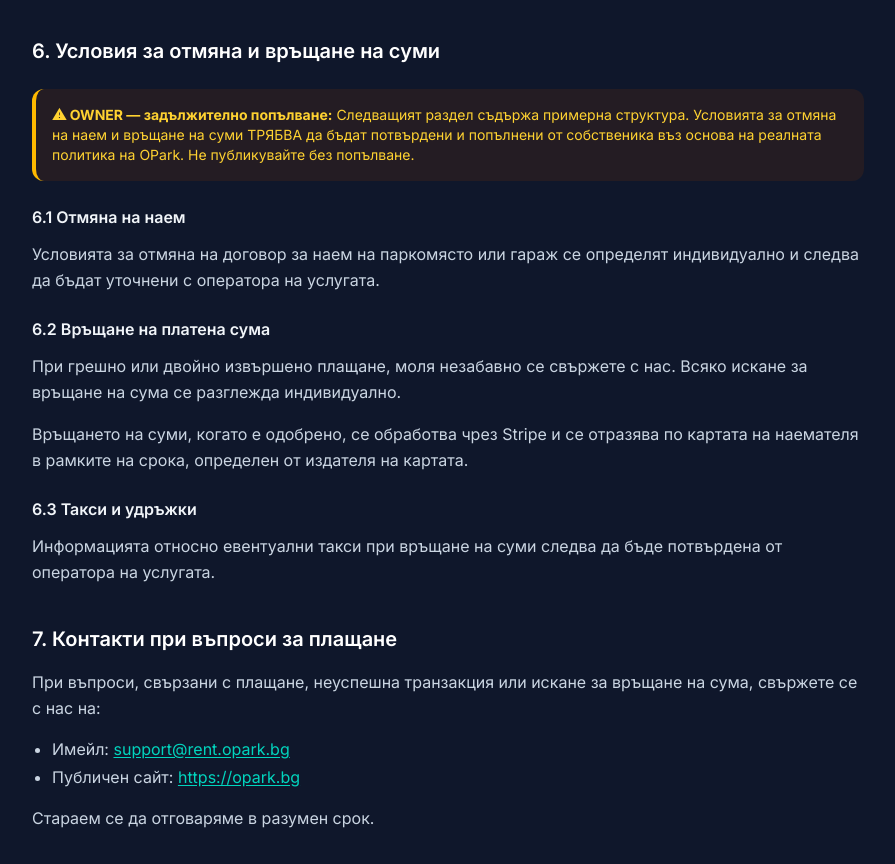
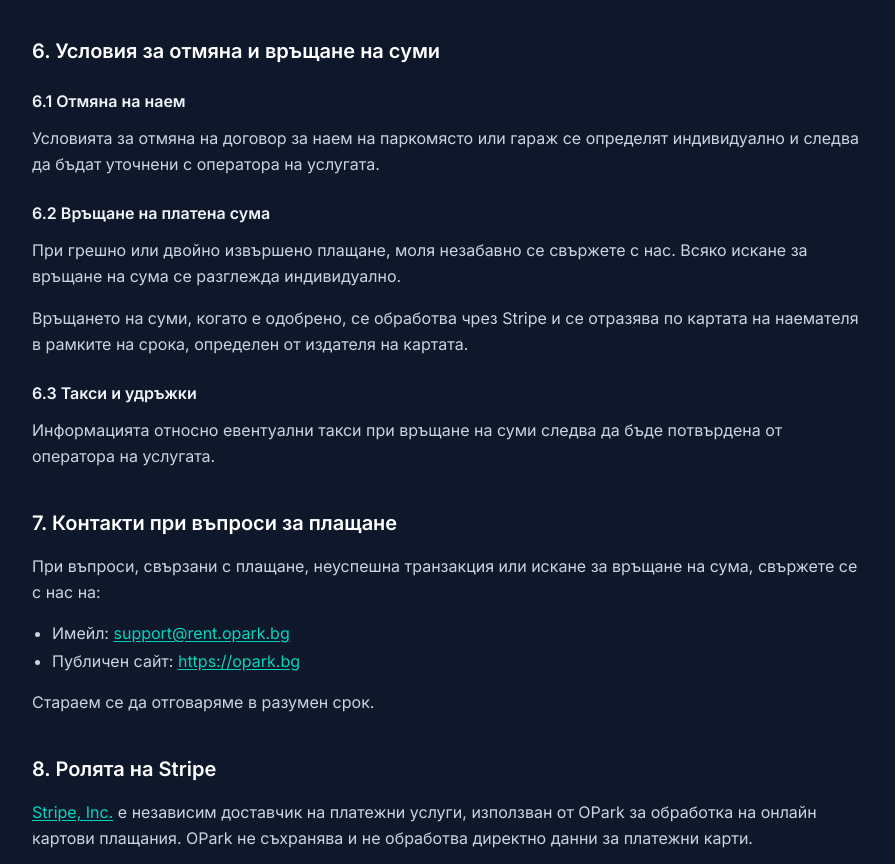
Before and after one commit to nosorrow/opark, a website built with Vite: page plashtaniya-i-vrashtane.html in a window 1280 px wide. Shown: the part 1523-2387 px from the top of the page, without its empty margins (192-1087 px from the left). Built offline with nearby package versions, Linux system fonts and the light colour scheme.

```diff
--- a/plashtaniya-i-vrashtane.html
+++ b/plashtaniya-i-vrashtane.html
@@ -140,7 +140,6 @@
           потребителя за причината.
         </p>
         <p>
-          <!-- ⚠ OWNER: Do you send email confirmations to tenants after payment? -->
           При въпроси относно статуса на дадено плащане, моля свържете се с нас (вж. раздел 7).
         </p>
 
@@ -155,22 +154,16 @@
 
         <h2>6. Условия за отмяна и връщане на суми</h2>
 
-        <div class="warning">
-          <strong>⚠ OWNER — задължително попълване:</strong> Следващият раздел съдържа примерна структура.
-          Условията за отмяна на наем и връщане на суми ТРЯБВА да бъдат потвърдени и попълнени от
-          собственика въз основа на реалната политика на OPark. Не публикувайте без попълване.
-        </div>
-
         <h3>6.1 Отмяна на наем</h3>
         <p>
-          <!-- ⚠ OWNER: Describe cancellation policy — can tenants cancel? what are the conditions? -->
+
           Условията за отмяна на договор за наем на паркомясто или гараж се определят индивидуално
           и следва да бъдат уточнени с оператора на услугата.
         </p>
 
         <h3>6.2 Връщане на платена сума</h3>
         <p>
-          <!-- ⚠ OWNER: Describe refund policy — when are refunds possible? timeline? conditions? -->
+
           При грешно или двойно извършено плащане, моля незабавно се свържете с нас. Всяко искане
           за връщане на сума се разглежда индивидуално.
         </p>
@@ -182,7 +175,7 @@
 
         <h3>6.3 Такси и удръжки</h3>
         <p>
-          <!-- ⚠ OWNER: Are there any processing fees? any non-refundable amounts? -->
+
           Информацията относно евентуални такси при връщане на суми следва да бъде потвърдена
           от оператора на услугата.
         </p>
```
Also changed, not shown: index.html (+2 -2 lines), dist/index.html, dist/plashtaniya-i-vrashtane.html.
